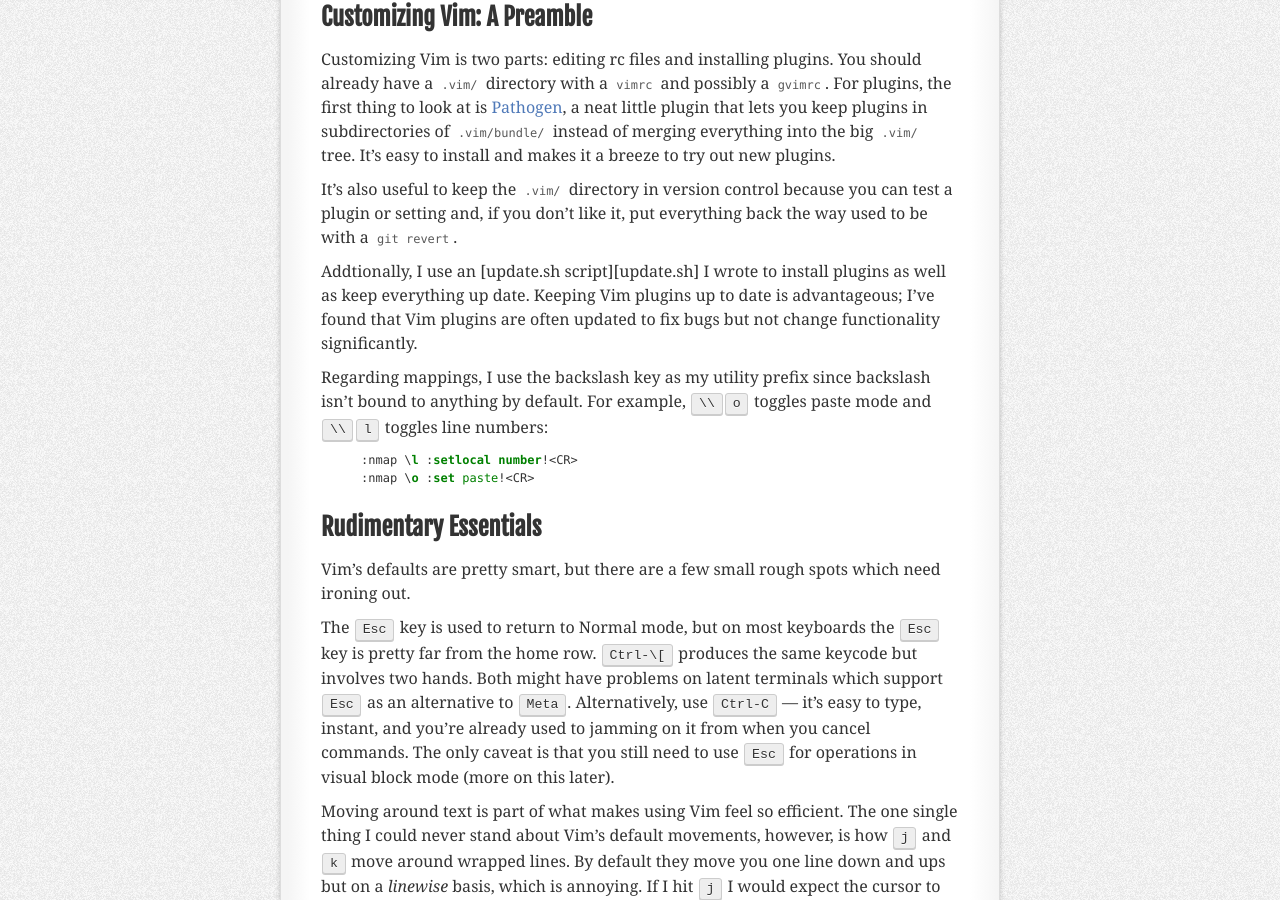
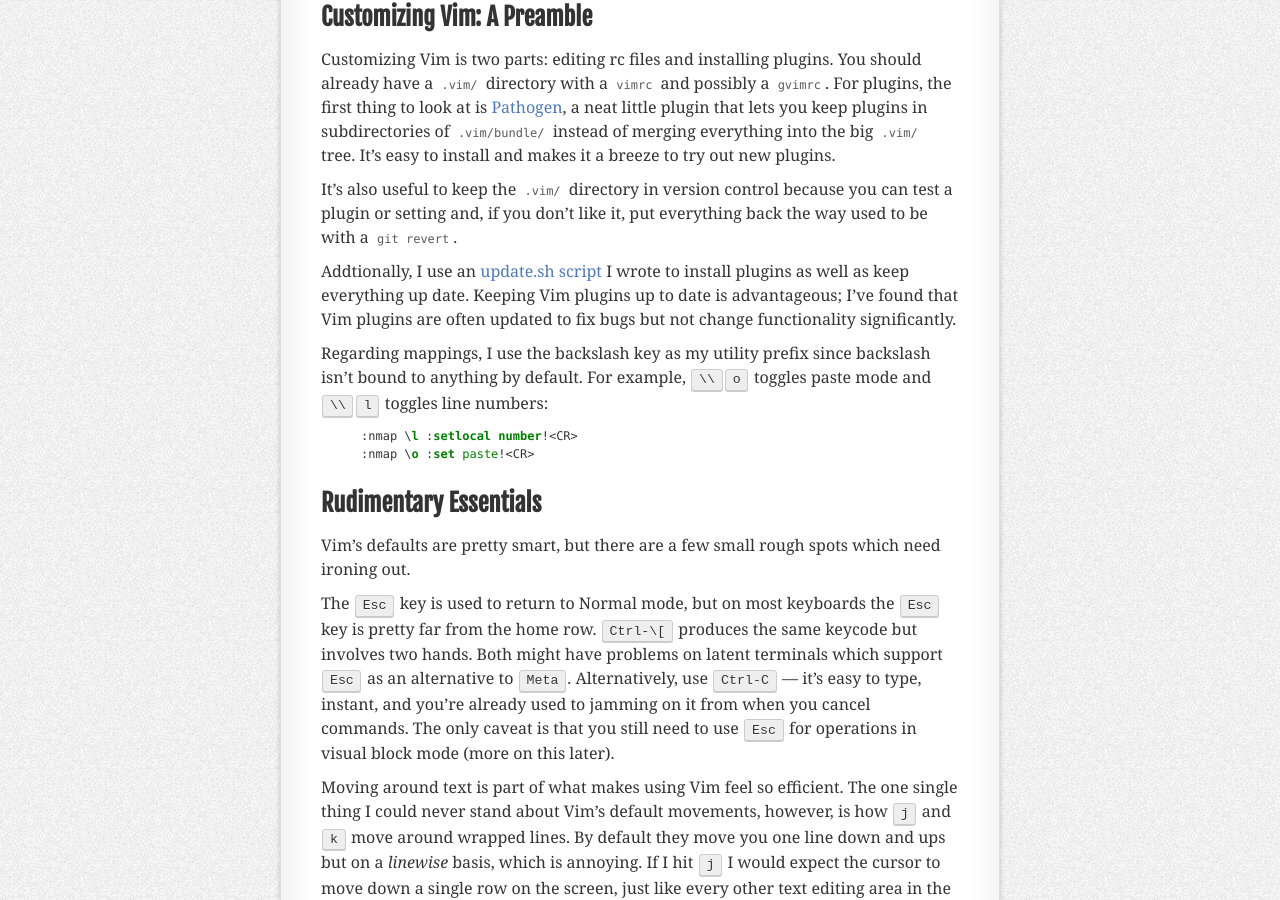
Before and after one commit to statico/statico.github.io, a Jekyll site: the page built from _posts/2013-02-19-vim.md, in a window 1280 px wide and 900 px high, scrolled down 1273 px. Built offline with Jekyll 4.4.1, drawn with Linux system fonts in a browser that asks for light colours; comment, search, counter and statistics services are not loaded; some of the changed lines change nothing that is shown.

Commit message:
Fix update script link.

```diff
--- a/_posts/2013-02-19-vim.md
+++ b/_posts/2013-02-19-vim.md
@@ -27,7 +27,7 @@ Customizing Vim is two parts: editing rc files and installing plugins. You shoul
 
 It's also useful to keep the `.vim/` directory in version control because you can test a plugin or setting and, if you don't like it, put everything back the way used to be with a `git revert`.
 
-Addtionally, I use an [update.sh script][update.sh] I wrote to install plugins as well as keep everything up date. Keeping Vim plugins up to date is advantageous; I've found that Vim plugins are often updated to fix bugs but not change functionality significantly.
+Addtionally, I use an [update.sh script][updatesh] I wrote to install plugins as well as keep everything up date. Keeping Vim plugins up to date is advantageous; I've found that Vim plugins are often updated to fix bugs but not change functionality significantly.
 
 Regarding mappings, I use the backslash key as my utility prefix since backslash isn't bound to anything by default. For example, <kbd>\\</kbd><kbd>o</kbd> toggles paste mode and <kbd>\\</kbd><kbd>l</kbd> toggles line numbers:
 
```
